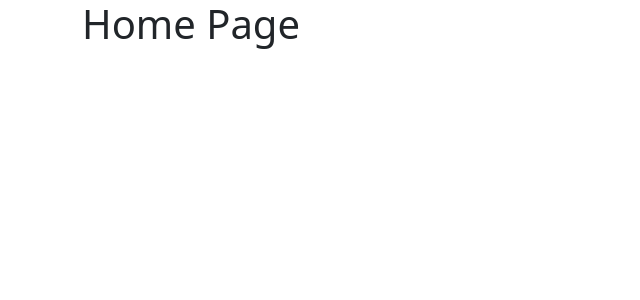
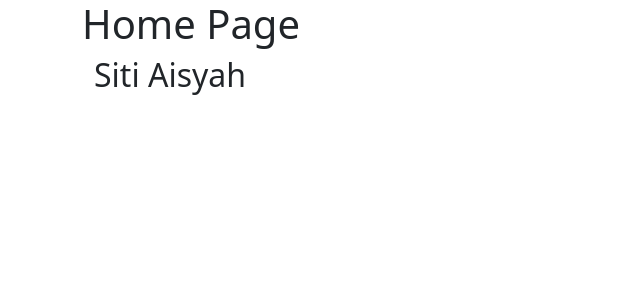
Before and after one commit to fahmialfareza/reactjs-collab-km4, a React (Create React App) app: page / in a window 1280 px wide. Shown: the top 300 px of the page, without its empty margins (0-640 px from the left). Built offline with nearby package versions, Linux system fonts and the light colour scheme.

Commit message:
feature: siti page

```diff
--- a/src/App.js
+++ b/src/App.js
@@ -1,12 +1,14 @@
 import "bootstrap/dist/css/bootstrap.min.css";
 import { BrowserRouter, Route, Routes } from "react-router-dom";
 import Home from "./pages/Home";
+import Siti from "./pages/Siti";
 
 function App() {
   return (
     <BrowserRouter>
       <Routes>
         <Route path="/" element={<Home />} />
+        <Route path="/siti" element={<Siti />} />
       </Routes>
     </BrowserRouter>
   );
--- a/src/pages/Home.jsx
+++ b/src/pages/Home.jsx
@@ -1,11 +1,13 @@
 import React from "react";
 import { Container } from "react-bootstrap";
 import Homepage from "../components/Homepage";
+import Siti from "./Siti";
 
 function Home() {
   return (
     <Container>
       <Homepage />
+      <Siti />
     </Container>
   );
 }
--- /dev/null
+++ b/src/pages/Siti.jsx
@@ -0,0 +1,16 @@
+import React from "react";
+import { Row, Col, Container } from "react-bootstrap";
+
+function Siti() {
+  return (
+    <Container>
+      <Row>
+        <Col>
+          <h2>Siti Aisyah</h2>
+        </Col>
+      </Row>
+    </Container>
+  );
+}
+
+export default Siti;
```
